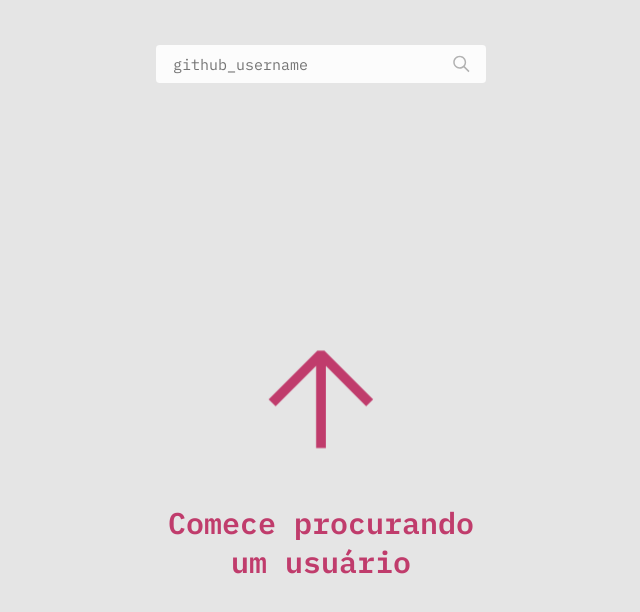
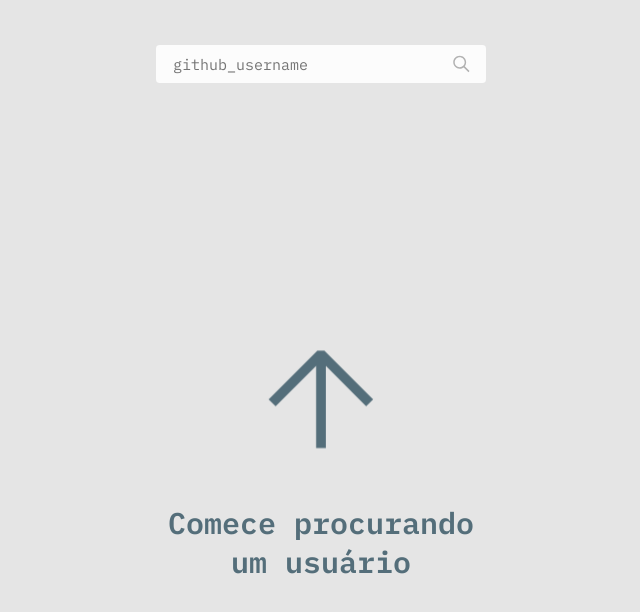
Before and after one commit to EduardoAlphonse/gamagit, a React (Create React App) app: page / in a window 1280 px wide. Shown: the top 612 px of the page, without its empty margins (319-959 px from the left). Built offline with nearby package versions, Linux system fonts and the light colour scheme.

Commit message:
change primary color

```diff
--- a/src/styles/global.scss
+++ b/src/styles/global.scss
@@ -11,7 +11,8 @@
 	--white-100: #E5E5E5;
 	--gray-300: #B2B2B2;
 
-	--primary-500: #C03C6C;
+	// --primary-500: #C03C6C;
+	--primary-500: #546e7a;
 }
 
 @media (max-width: 1400px) {
```
